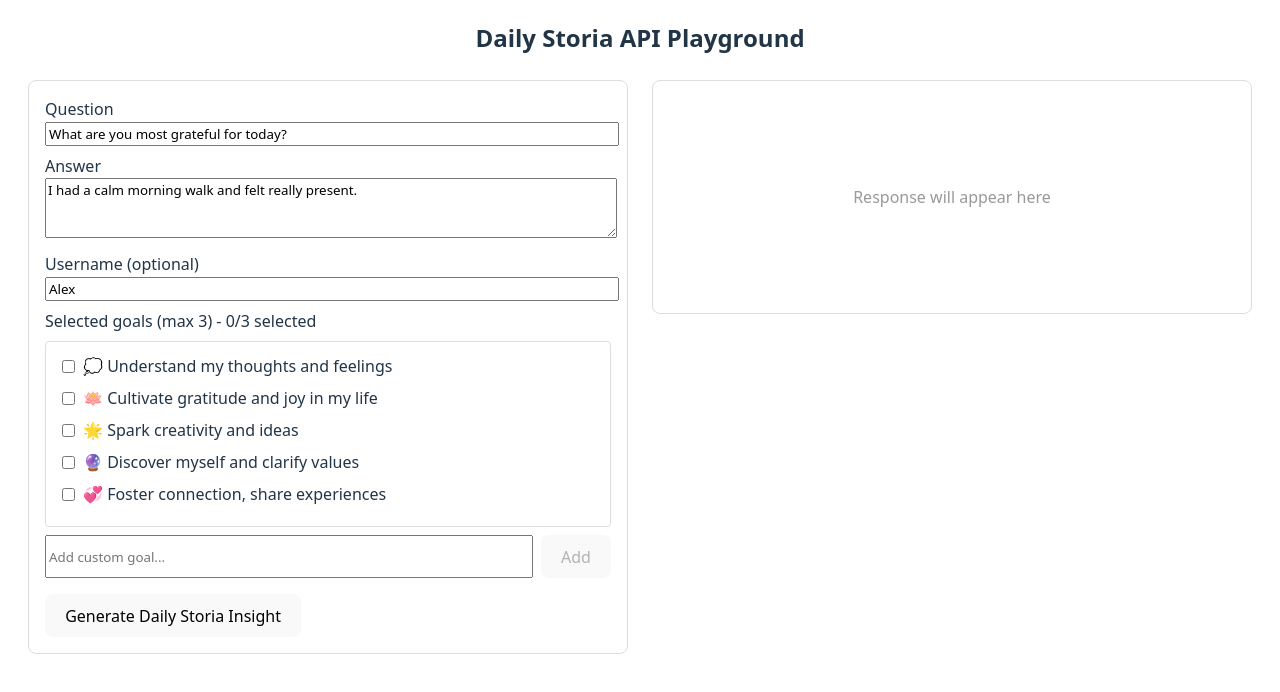
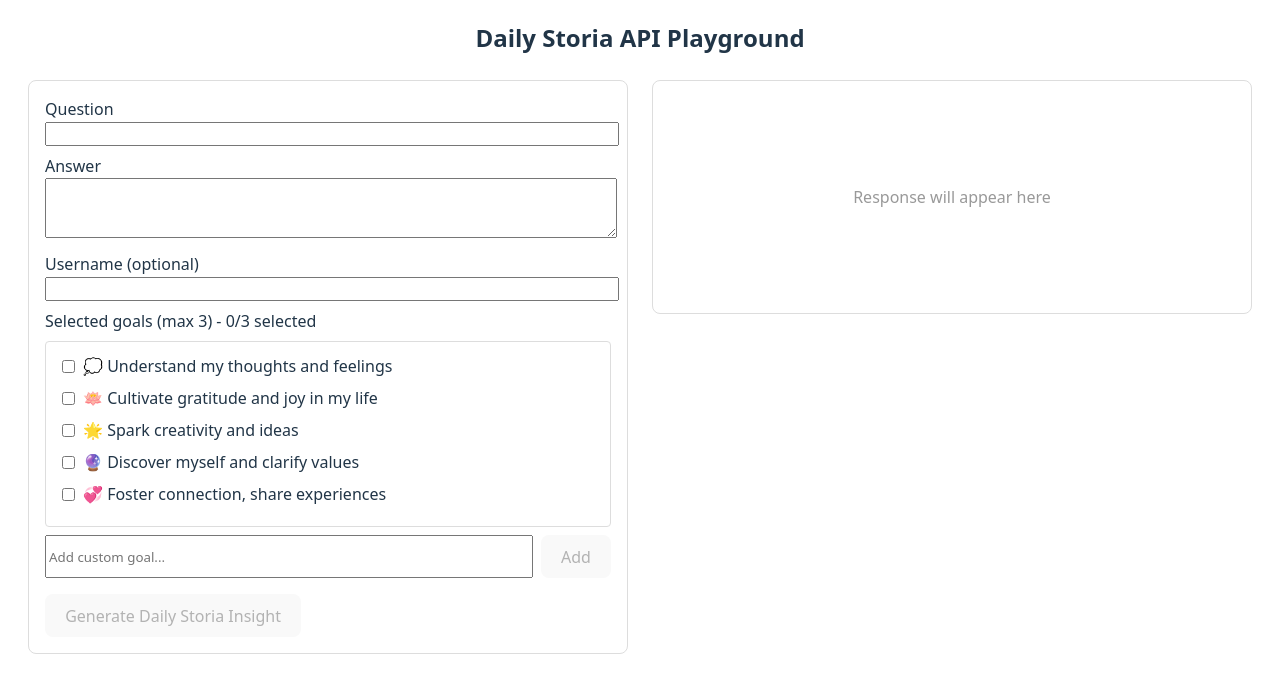
Before and after one commit to Fatima-weoveri/storia-testing-playground, a React (Vite) app: page / in a window 1280 px wide. Shown: the top 692 px of the page. Built offline with nearby package versions, Linux system fonts and the light colour scheme.

Commit message:
Added safety checks

```diff
--- a/src/App.jsx
+++ b/src/App.jsx
@@ -3,15 +3,11 @@ import { useState } from "react";
 const API_BASE = "https://storia-ai-docker-image-bkavgfk3ha-od.a.run.app"; // change to your deployed URL later
 
 function App() {
-  const [question, setQuestion] = useState(
-    "What are you most grateful for today?"
-  );
+  const [question, setQuestion] = useState("");
 
-  const [answer, setAnswer] = useState(
-    "I had a calm morning walk and felt really present."
-  );
+  const [answer, setAnswer] = useState("");
 
-  const [username, setUsername] = useState("Alex");
+  const [username, setUsername] = useState("");
 
   const [availableGoals, setAvailableGoals] = useState([
     "💭 Understand my thoughts and feelings",
@@ -56,6 +52,14 @@ function App() {
 
   const handleSubmit = async (e) => {
     e.preventDefault();
+
+    // Basic required-field validation
+    if (!question.trim() || !answer.trim()) {
+      setError(
+        "Please fill in both Question and Answer. All other fields are optional."
+      );
+      return;
+    }
 
     setLoading(true);
     setError("");
@@ -229,7 +233,10 @@ function App() {
             onChange={(e) => setHistory(e.target.value)}
           />
         </div> */}
-            <button type="submit" disabled={loading}>
+            <button
+              type="submit"
+              disabled={loading || !question.trim() || !answer.trim()}
+            >
               {loading ? "Generating..." : "Generate Daily Storia Insight"}
             </button>
           </form>
```
